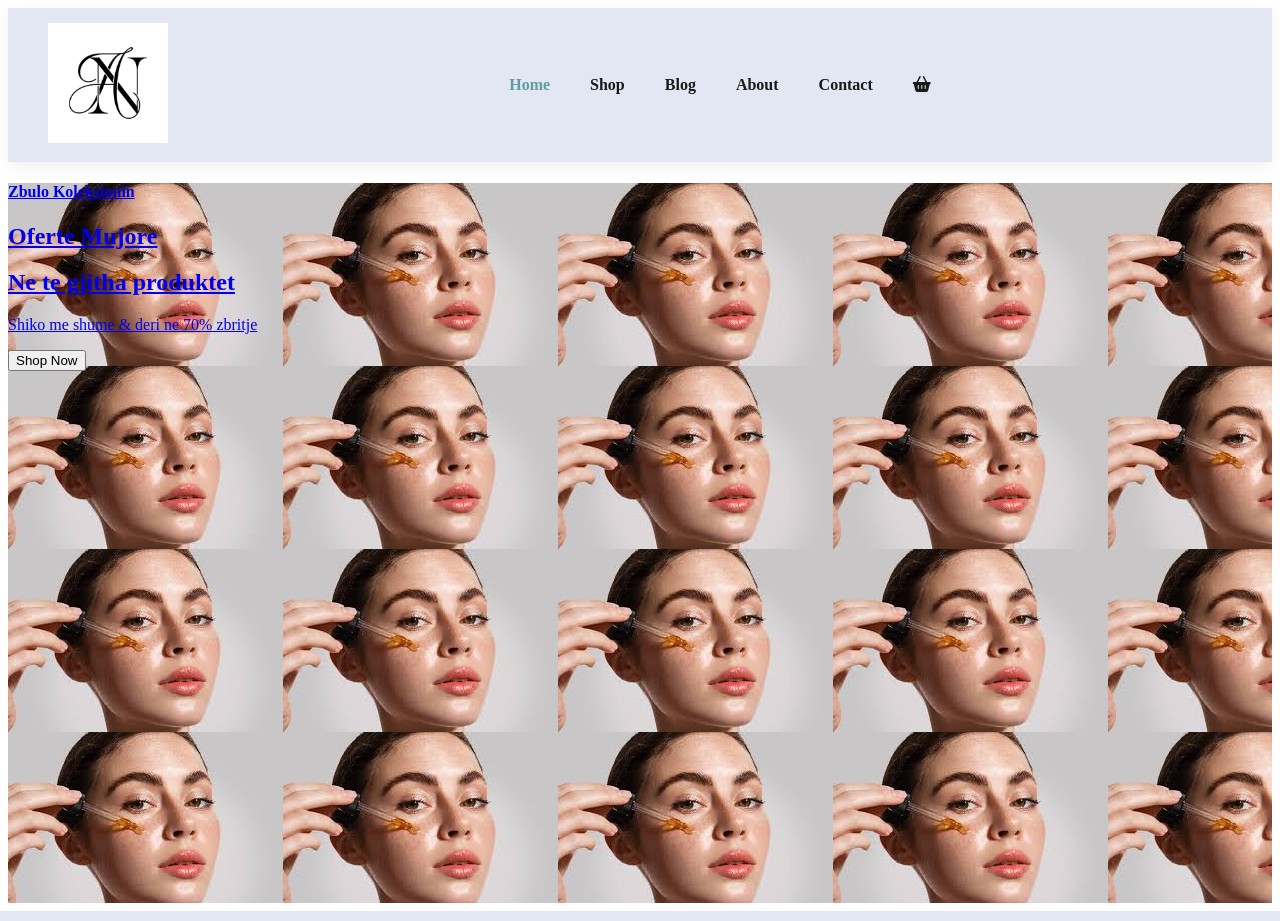
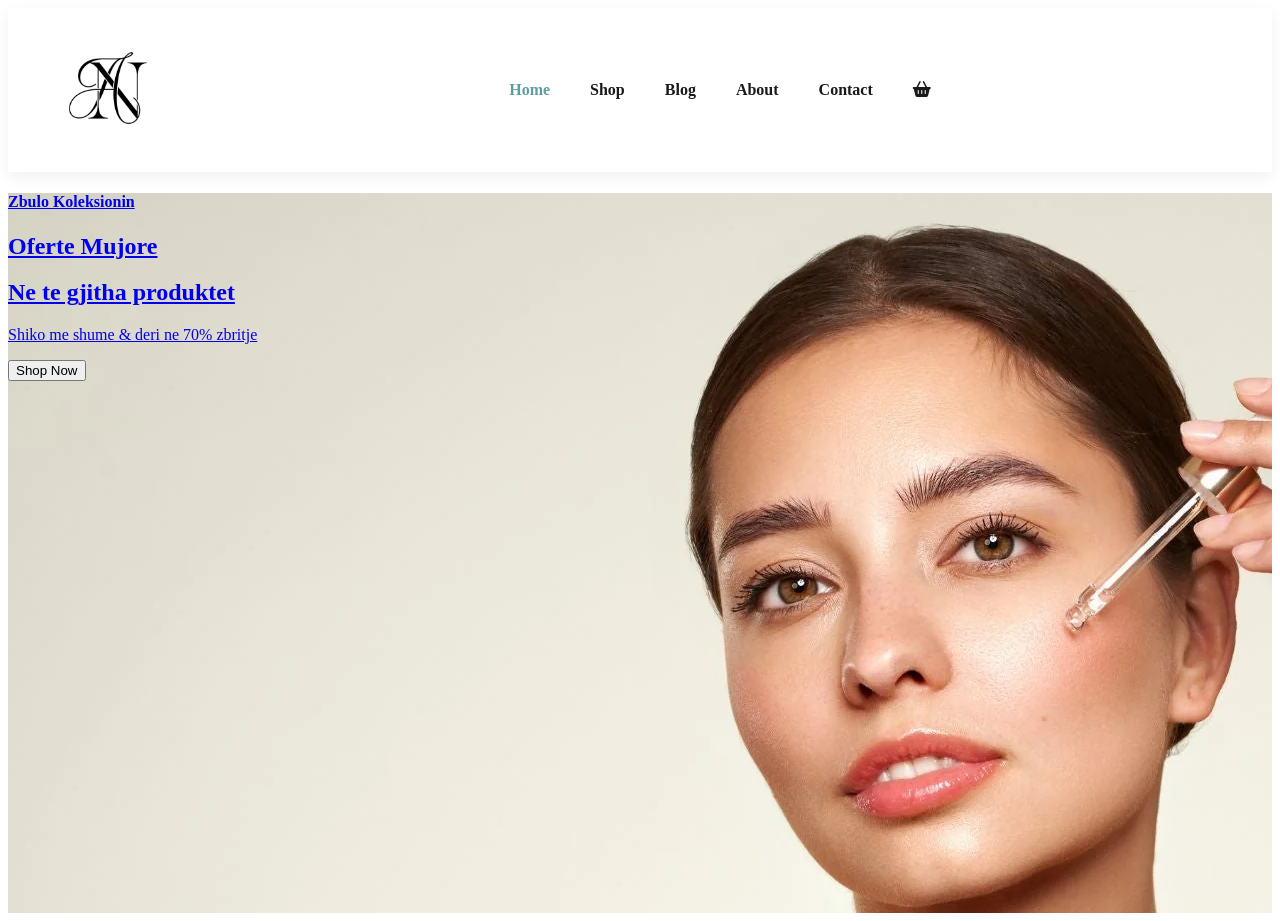
Before and after one commit to anilahida/e-commerce1, a PHP site: page / in a window 1280 px wide. Run offline with PHP 8.4, Linux system fonts and the light colour scheme.

Commit message:
korigjimi i fotos

```diff
--- a/style.css
+++ b/style.css
@@ -2,8 +2,8 @@
     display: flex;
     align-items: center;
     justify-content: space-between;
-  padding: 15px 40px;
-  background-color: #e3e6f3;
+  padding: 20px 40px;
+  background-color: #ffffff;
   box-shadow: 0 5px 15px rgba(0,0,0,0.06)
 
 }
@@ -50,7 +50,7 @@ position: relative;
 }
 
 #hero{
-    background-image: url("serum.jpg");
+    background-image: url("VitaminC.webp");
     height: 90vh;
     width: 100%;
 
```
Also changed, not shown: VitaminC.webp (added), serumface.png (added).
